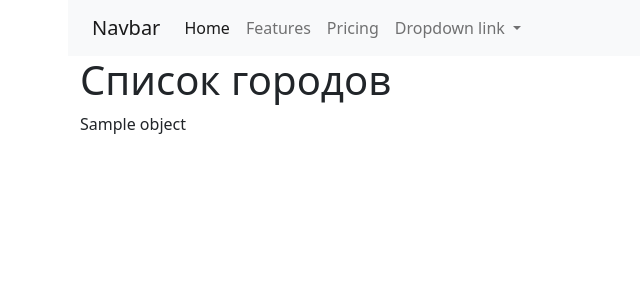
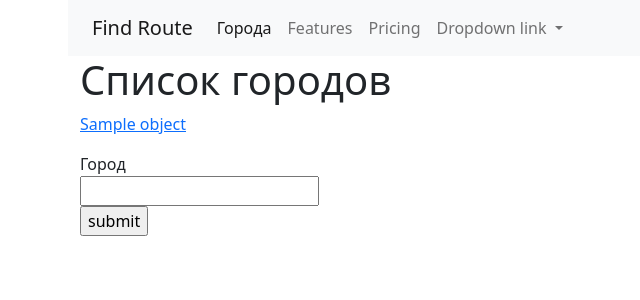
Before and after one commit to ScrambleMyShamble/find_route, a Django app: template cities/templates/cities/home.html in a window 1280 px wide. Shown: the top 300 px of the page, without its empty margins (2-642 px from the left). Run offline with Django 4.2, Linux system fonts and the light colour scheme; the template is opened without the code that fills it: most values are stand-ins (such as "Sample title", 1, 10 or a date in 2020).

Commit message:
add cities/details

```diff
--- a/cities/templates/cities/home.html
+++ b/cities/templates/cities/home.html
@@ -6,8 +6,15 @@
 <div class="row">
     <div class="col-md">
         {% for object in objects_list %}
-        <p>{{object.name}}</p>
+        <p>
+        <a href="{% url 'cities:detail' pk=object.pk%}">{{object.name}}</a>
+        </p>
         {% endfor %}
     </div>
 </div>
+<form action="">
+    <label for="fname">Город</label><br>
+    <input type="text" id="fname" name="fname"><br>
+    <input type="submit" value="submit">
+</form>
 {% endblock %}
--- a/cities/urls.py
+++ b/cities/urls.py
@@ -1,8 +1,8 @@
 from django.urls import path
 
-from .views import home
+from .views import home, CityDetailView
 
 urlpatterns = [
     path('', home, name='home'),
-    path('<int:pk>/', home, name='home')
+    path('detail/<int:pk>/', CityDetailView.as_view(), name='detail'),
 ]
--- a/templates/base.html
+++ b/templates/base.html
@@ -17,14 +17,14 @@
 
   <nav class="navbar navbar-expand-lg navbar-light bg-light container">
   <div class="container-fluid">
-    <a class="navbar-brand" href="#">Navbar</a>
+    <a class="navbar-brand" href="#">Find Route</a>
     <button class="navbar-toggler" type="button" data-bs-toggle="collapse" data-bs-target="#navbarNavDropdown" aria-controls="navbarNavDropdown" aria-expanded="false" aria-label="Toggle navigation">
       <span class="navbar-toggler-icon"></span>
     </button>
     <div class="collapse navbar-collapse" id="navbarNavDropdown">
       <ul class="navbar-nav">
         <li class="nav-item">
-          <a class="nav-link active" aria-current="page" href="#">Home</a>
+          <a class="nav-link active" aria-current="page" href="{% url 'cities:home' %}">Города</a>
         </li>
         <li class="nav-item">
           <a class="nav-link" href="#">Features</a>
--- a/travel/urls.py
+++ b/travel/urls.py
@@ -19,4 +19,5 @@ from django.urls import path, include
 urlpatterns = [
     path('admin/', admin.site.urls),
     path('cities/', include(('cities.urls', 'cities'))),
+
 ]
```
Also changed, not shown: cities/views.py (+9 -7 lines).
